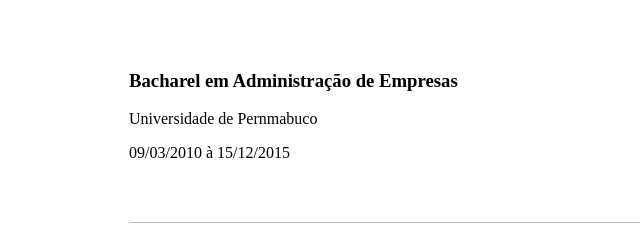
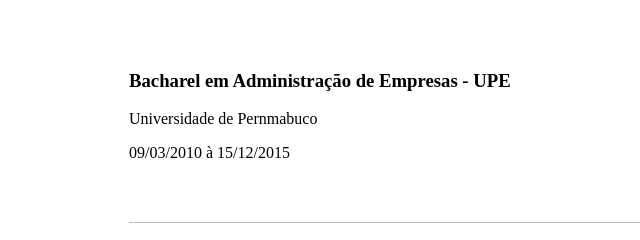
Before and after one commit to dayanearauj0/Portfolio_Dayane, a plain HTML site: page index.html in a window 1280 px wide. Shown: the part 544-784 px from the top of the page, 101-741 px from the left. Drawn offline with Linux system fonts and the light colour scheme.

Commit message:
add documentação

```diff
--- a/index.html
+++ b/index.html
@@ -42,7 +42,7 @@
                         <ul class="list-formacao">
                             <li class="formacao-itens">
                                 <article>
-                                    <h3>Bacharel em Administração de Empresas</h3>
+                                    <h3>Bacharel em Administração de Empresas - UPE</h3>
                                     <p>Universidade de Pernmabuco</p>
                                     <span>09/03/2010 à 15/12/2015</span>
                                 </article>
```
